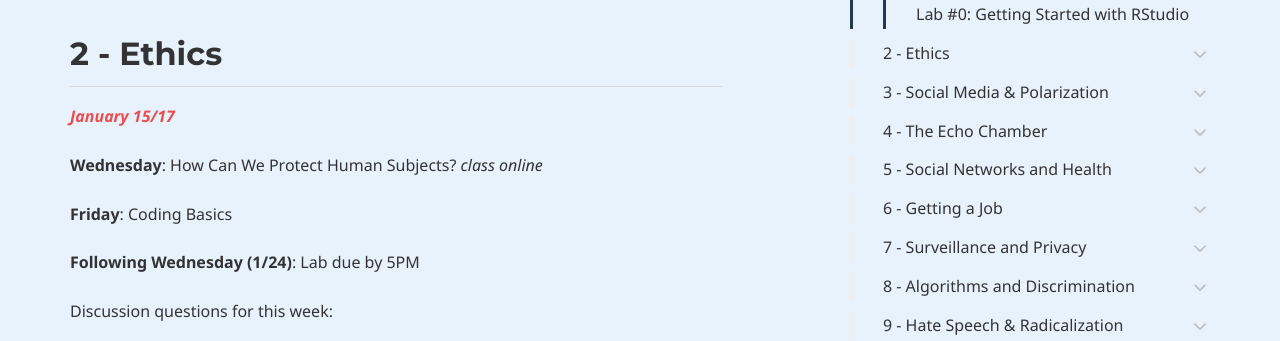
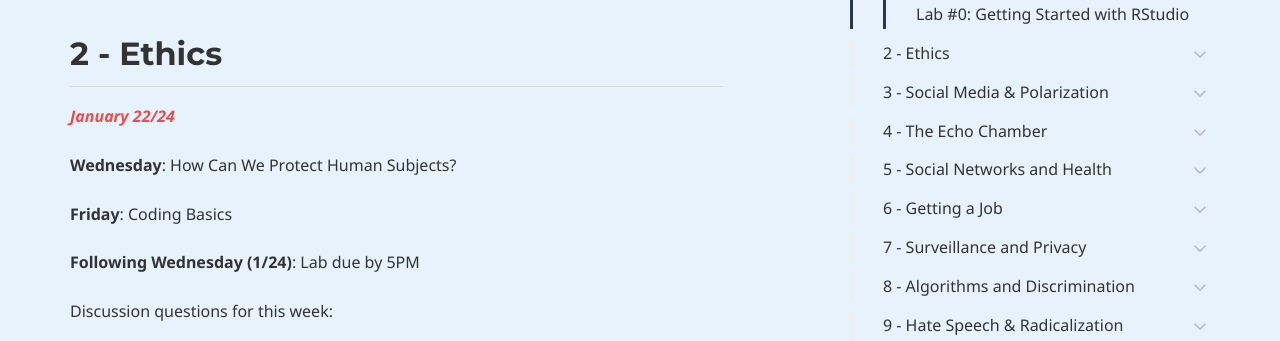
Before and after one commit to dssoc/dssoc.github.io, a Jekyll site: the page built from schedule.md, in a window 1280 px wide and 900 px high, scrolled down 2489 px. Shown: the part 155-496 px from the top of the window. Built offline with Jekyll 4.4.1, drawn with Linux system fonts in a browser that asks for light colours; some web fonts are replaced; some of the changed text lies outside the part shown.

Commit message:
Update schedule.md

```diff
--- a/schedule.md
+++ b/schedule.md
@@ -87,11 +87,11 @@
 <!--##################################### Week 2 #####################################-->
 
 ## 2 - Ethics
-<b><i><font color="#E84E4E">January 15/17</font></i></b>
+<b><i><font color="#E84E4E">January 22/24</font></i></b>
 
 <!--**Monday** and **Wednesday**: individual meetings with Dr. Bail. [Sign-up here.](https://docs.google.com/spreadsheets/d/17tDqkqxXmdjFEB-B8xnUPpXeSdzIZm5mkcjo_832dAQ/edit?usp=sharing).-->
 
-**Wednesday**: How Can We Protect Human Subjects? <i>class online</i>
+**Wednesday**: How Can We Protect Human Subjects?
 
 **Friday**: Coding Basics
 
@@ -164,8 +164,7 @@
 
 ## 3 - Social Media & Polarization
 
-<b><i><font color="#E84E4E">January 22/24</font></i></b>
-<!--<b><i><font color="#E84E4E">January 24-29</font></i></b>-->
+<b><i><font color="#E84E4E">January 29/31</font></i></b>
 
 **Wednesday**: Does Social Media Cause Harm?
 
@@ -241,7 +240,7 @@
 
 ## 4 - The Echo Chamber
 
-<b><i><font color="#E84E4E">Jan 29/31</font></i></b>
+<b><i><font color="#E84E4E">February 5/7</font></i></b>
 
 **Wednesday**: The Echo Chamber
 
```
